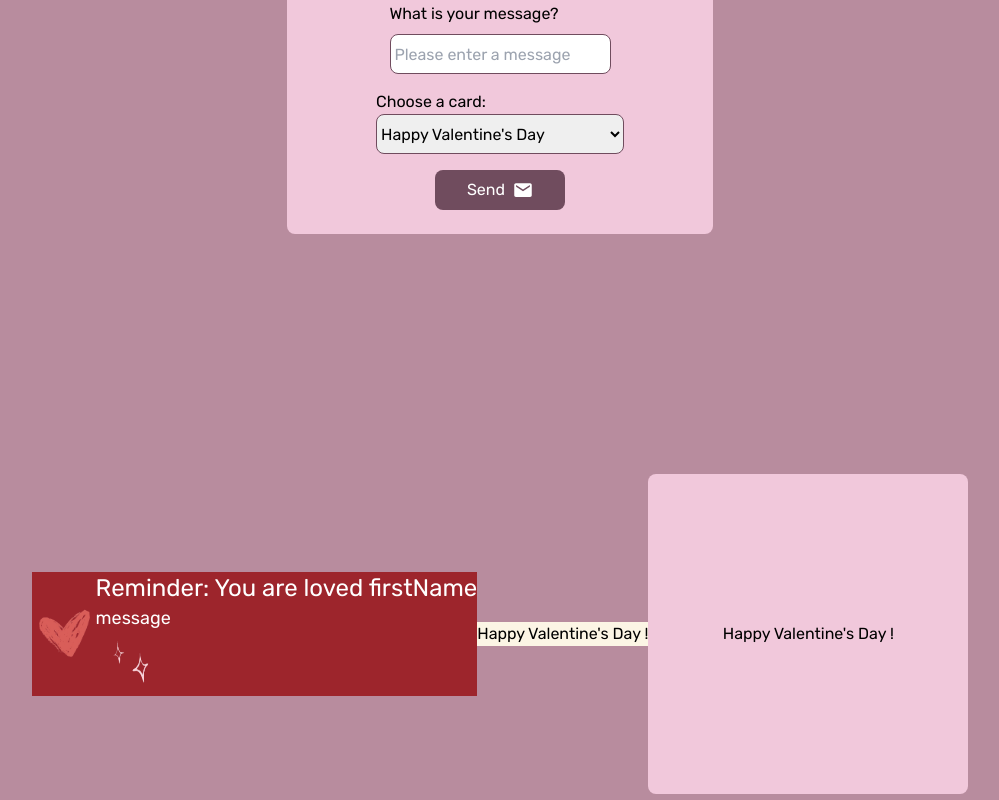
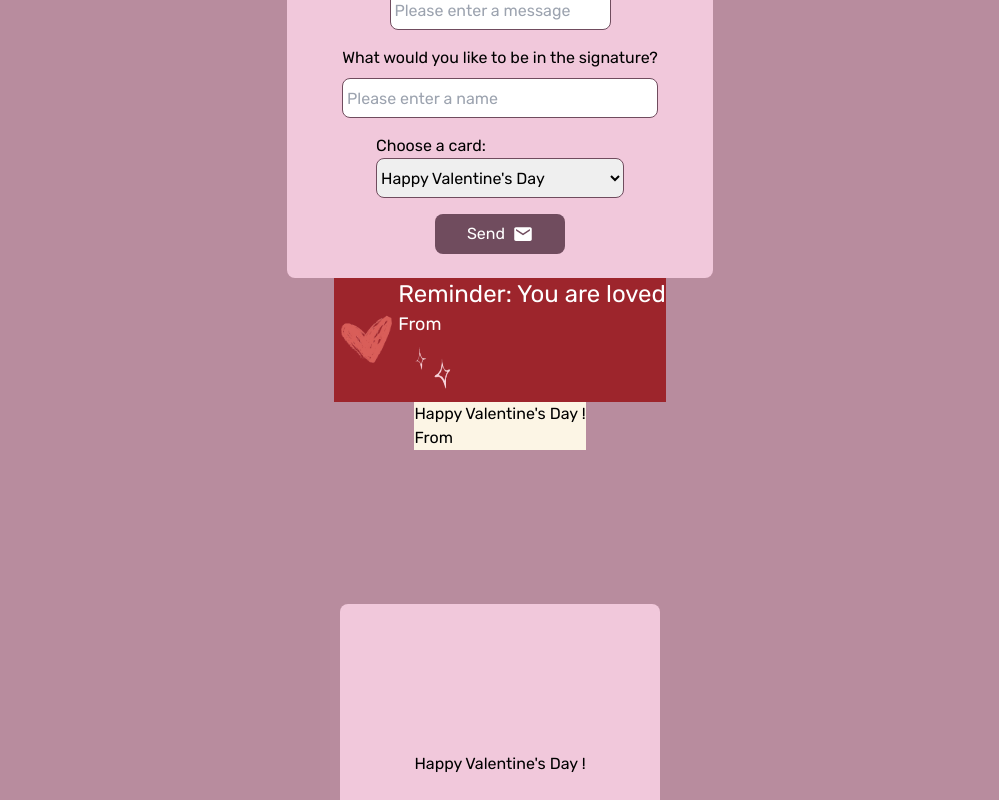
Before and after one commit to lavollmer/valentines-card, a React (Vite) app: page / in a window 1280 px wide. Both pictures are taken after a click on the button "Card Selection Options". Shown: the top 800 px of the page, without its empty margins (140-1139 px from the left). Built offline with nearby package versions, Linux system fonts and the light colour scheme.

Commit message:
added FromName to all the ccomponent cards

```diff
--- a/src/App.tsx
+++ b/src/App.tsx
@@ -2,7 +2,6 @@ import "./App.css";
 import "./index.css";
 import "./components/ValentinesCard";
 import Footer from "./components/Footer";
-import Loading from "./components/Loading";
 import React, { useState } from "react";
 import { CiHeart } from "react-icons/ci";
 import { IoMdMail } from "react-icons/io";
@@ -14,15 +13,16 @@ import Preview from "./components/Preview";
 function App() {
   const [message, setMessage] = useState("");
   const [firstName, setFirstName] = useState("");
-  // const [email, setEmail] = useState();
-  const [card, setCard] = useState();
   const [selectedCard, setSelectedCard] = useState("");
   const [showCard, setShowCard] = useState(false);
   const [showPreview, setShowPreview] = useState(false);
+  const [fromName, setFromName] = useState("");
 
   const handleSubmit = (e: React.FormEvent) => {
     e.preventDefault();
-    console.log(`Message: ${message} | Name: ${firstName}`);
+    console.log(
+      `Message: ${message} | Name: ${firstName} | Card: ${selectedCard} | From: ${fromName}`
+    );
     setShowCard(true);
   };
 
@@ -49,7 +49,7 @@ function App() {
           <div className="flex flex-col items-center justify-center pt-6">
             <button
               className="flex flex-row items-center justify-center text-md px-6 py-2 bg-eggplant rounded-lg text-white hover:bg-greenCadet"
-              type="submit"
+              type="button"
               onClick={handlePreview}
             >
               <p>Card Selection Options</p>
@@ -77,6 +77,15 @@ function App() {
                 placeholder=" Please enter a message"
                 className="h-10 border border-eggplant rounded-lg"
                 onChange={(e) => setMessage(e.target.value)}
+              />
+            </div>
+            <div className="flex flex-col justify-start space-y-2">
+              <h1>What would you like to be in the signature?</h1>
+              <input
+                value={fromName}
+                placeholder=" Please enter a name"
+                className="h-10 border border-eggplant rounded-lg"
+                onChange={(e) => setFromName(e.target.value)}
               />
             </div>
             {/* <div className="flex flex-col justify-start space-y-2">
@@ -109,16 +118,36 @@ function App() {
             </button>
           </form>
         </div>
-        <div>{showPreview && <Preview />}</div>
+        <div>
+          {showPreview && (
+            <Preview
+              firstName={firstName}
+              message={message}
+              fromName={fromName}
+            />
+          )}
+        </div>
         <div>
           {showCard && selectedCard === "YouAreLoved" && (
-            <YouAreLoved firstName={firstName} message={message} />
+            <YouAreLoved
+              firstName={firstName}
+              message={message}
+              fromName={fromName}
+            />
           )}
           {showCard && selectedCard === "Vintage" && (
-            <Vintage firstName={firstName} message={message}  />
+            <Vintage
+              firstName={firstName}
+              message={message}
+              fromName={fromName}
+            />
           )}
           {showCard && selectedCard === "ValentinesCard" && (
-            <ValentinesCard firstName={firstName} message={message} />
+            <ValentinesCard
+              firstName={firstName}
+              message={message}
+              fromName={fromName}
+            />
           )}
           <Footer />
         </div>
--- a/src/components/Preview.tsx
+++ b/src/components/Preview.tsx
@@ -2,12 +2,20 @@ import YouAreLoved from "./YouAreLoved";
 import Vintage from "./Vintage";
 import ValentinesCard from "./ValentinesCard";
 
-const Preview = () => {
+interface Props {
+  firstName: string;
+  message: string;
+  fromName: string;
+}
+
+const Preview: React.FC<Props> = ({firstName, message, fromName}) => {
   return (
     <div className="bg-mauvePink h-screen flex justify-center items-center">
-      <YouAreLoved firstName="firstName" message="message" />
-      <Vintage />
-      <ValentinesCard />
+      <div className="flex flex-col items-center justify-center h-full">
+        <YouAreLoved firstName={firstName} message={message} fromName={fromName} />
+        <Vintage firstName={firstName} message={message} fromName={fromName}/>
+        <ValentinesCard firstName={firstName} message={message} fromName={fromName} />
+      </div>
     </div>
   );
 };
--- a/src/components/ValentinesCard.tsx
+++ b/src/components/ValentinesCard.tsx
@@ -3,9 +3,10 @@ import { motion } from "framer-motion";
 interface Props {
   firstName: string;
   message: string;
+  fromName: string;
 }
 
-const ValentinesCard:React.FC<Props> = ({ firstName, message }) => {
+const ValentinesCard:React.FC<Props> = ({ firstName, message,fromName }) => {
   return (
     <>
       <div className="bg-mauvePink h-screen flex justify-center items-center">
@@ -20,6 +21,9 @@ const ValentinesCard:React.FC<Props> = ({ firstName, message }) => {
           <div>
             {message}
           </div>
+          <div>
+            From {fromName}
+          </div>
         </motion.div>
       </div>
     </>
--- a/src/components/Vintage.tsx
+++ b/src/components/Vintage.tsx
@@ -1,13 +1,15 @@
 interface Props {
   firstName: string;
   message: string;
+  fromName: string;
 }
 
-const Vintage: React.FC<Props> = ({ firstName, message }) => {
+const Vintage: React.FC<Props> = ({ firstName, message, fromName }) => {
   return (
     <div className="bg-parchment">
       <h1>Happy Valentine's Day {firstName}!</h1>
       <h1>{message}</h1>
+      <h1>From {fromName}</h1>
     </div>
   );
 };
--- a/src/components/YouAreLoved.tsx
+++ b/src/components/YouAreLoved.tsx
@@ -4,9 +4,10 @@ import Sparkles from "../assets/sparkles.png";
 interface Props {
   firstName: string;
   message: string;
+  fromName: string;
 }
 
-const YouAreLoved: React.FC<Props> = ({ firstName, message }) => {
+const YouAreLoved: React.FC<Props> = ({ firstName, message,fromName }) => {
   return (
     <div className="bg-cherryRed flex flex-row justify-center items-center font-rubik">
       <div>
@@ -14,9 +15,11 @@ const YouAreLoved: React.FC<Props> = ({ firstName, message }) => {
       </div>
       <div>
         <h1 className="text-white text-2xl">
-          Reminder: You are loved {firstName}
+          Reminder: You are loved
         </h1>
+        <h1>{firstName}</h1>
         <p className="text-white text-lg">{message}</p>
+        <p className="text-white text-lg">From {fromName}</p>
         <img src={Sparkles} alt="sparkles" className="h-16 w-16" />
       </div>
     </div>
```
